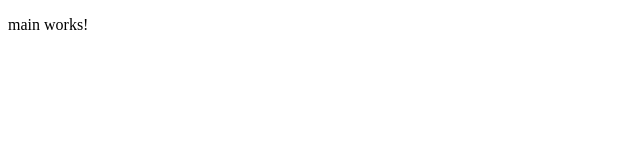
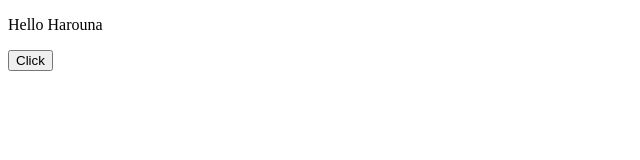
Before and after one commit to harounaKane/Nico_ang, an Angular app: page / in a window 1280 px wide. Shown: the top 160 px of the page, without its empty margins (0-640 px from the left). Built offline with nearby package versions, Linux system fonts and the light colour scheme.

Commit message:
premier evement

```diff
--- a/src/app/main/main.component.html
+++ b/src/app/main/main.component.html
@@ -1 +1,5 @@
-<p>main works!</p>
+<p>
+     Hello {{user}}
+</p>
+
+<button (click)="userClick()">Click</button>
--- a/src/app/main/main.component.ts
+++ b/src/app/main/main.component.ts
@@ -7,9 +7,16 @@ import { Component, OnInit } from '@angular/core';
 })
 export class MainComponent implements OnInit {
 
+  user: string = "Harouna";
+
   constructor() { }
 
   ngOnInit(): void {
   }
 
+  userClick(){
+    console.log("clicked");
+
+  }
+
 }
```
